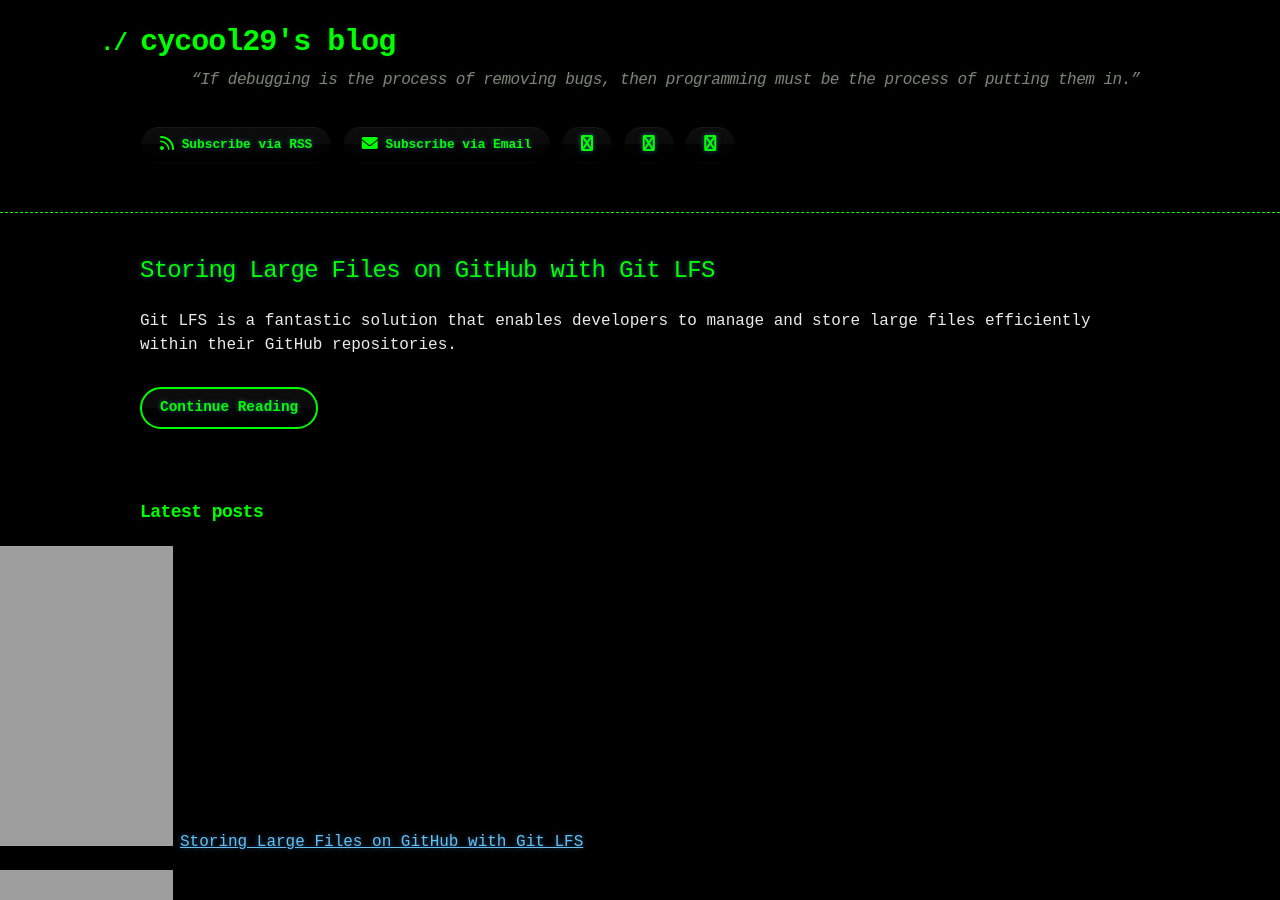
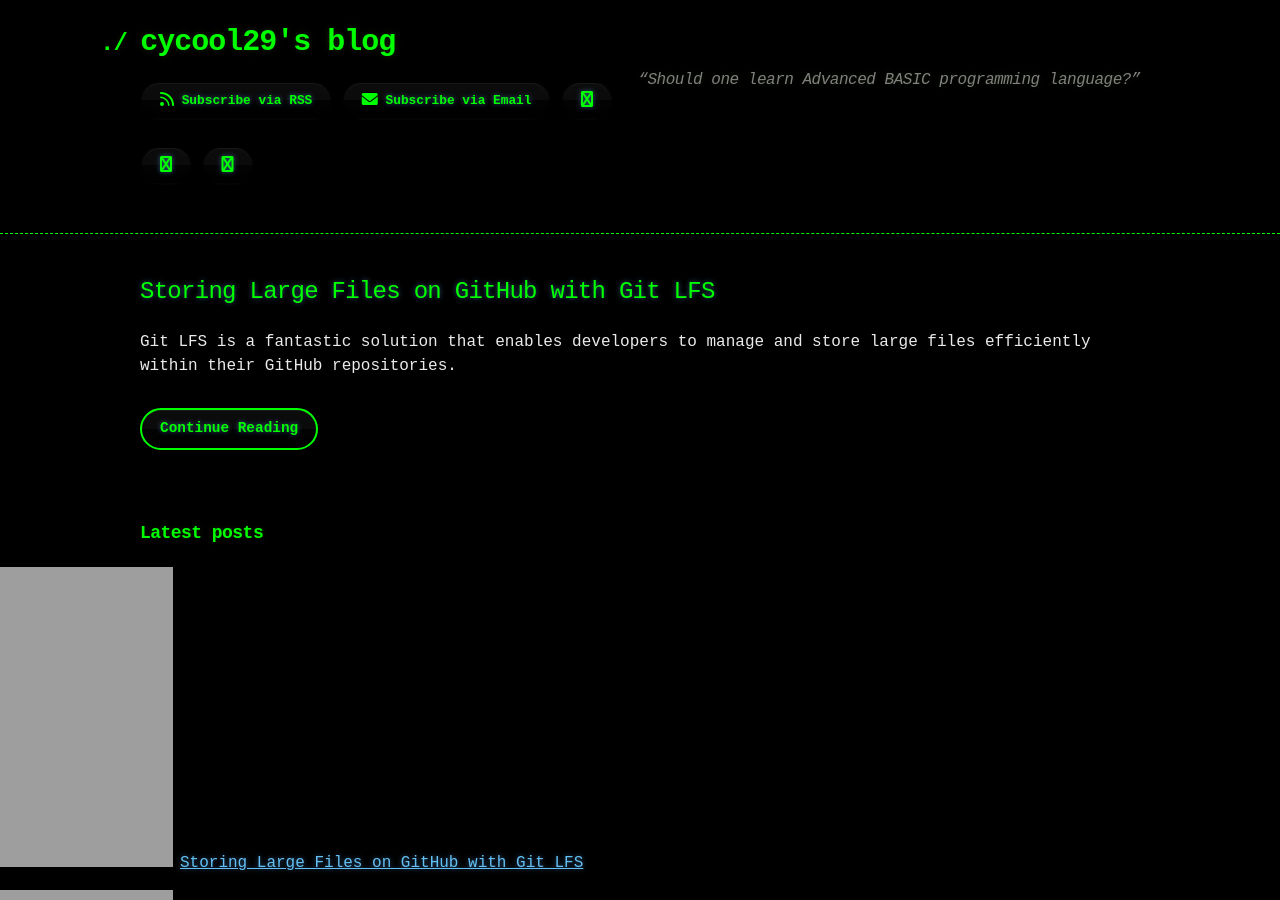
Before and after one commit to cycool29/cycool29.github.io, a Jekyll site: the page built from index.md, in a window 1280 px wide and 900 px high. Built offline with Jekyll 4.4.1, drawn with Linux system fonts in a browser that asks for light colours; a style sheet for code colours, icons or effects is not loaded.

Commit message:
Update quotes

```diff
--- a/_config.yml
+++ b/_config.yml
@@ -1,5 +1,5 @@
 title: cycool29's blog
-description: "“If debugging is the process of removing bugs, then programming must be the process of putting them in.” "
+description: "“Should one learn Advanced BASIC programming language?” "
 bio: A high school student. Intermediate in Python, Git, Bash. Learning JavaScript. He/Him. "
 author: cycool29
 url: https://cycool29.github.io
```
